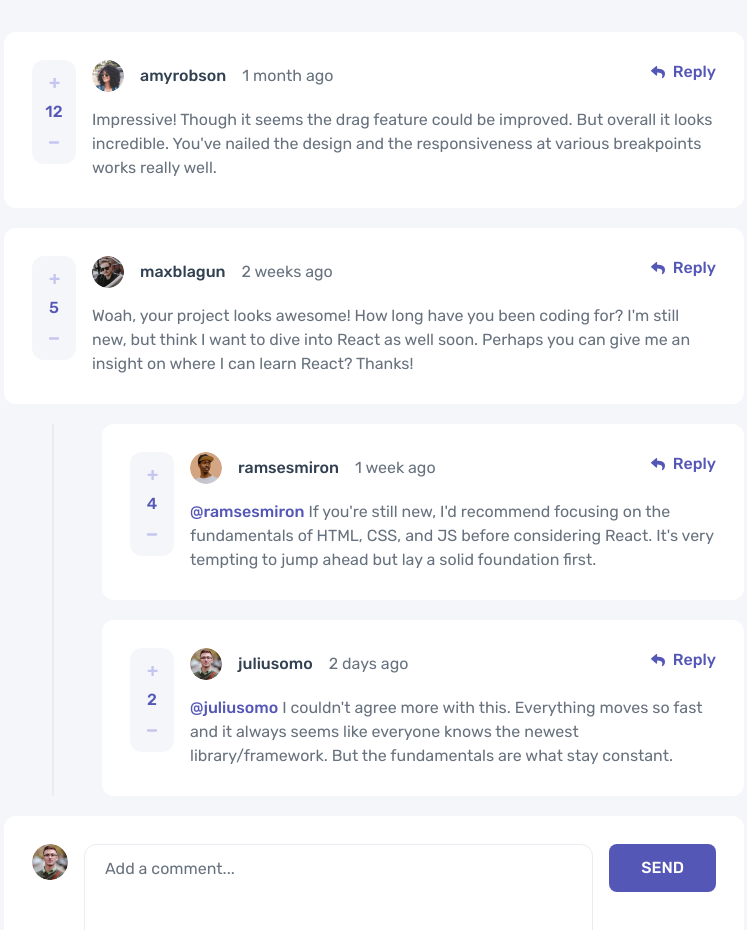
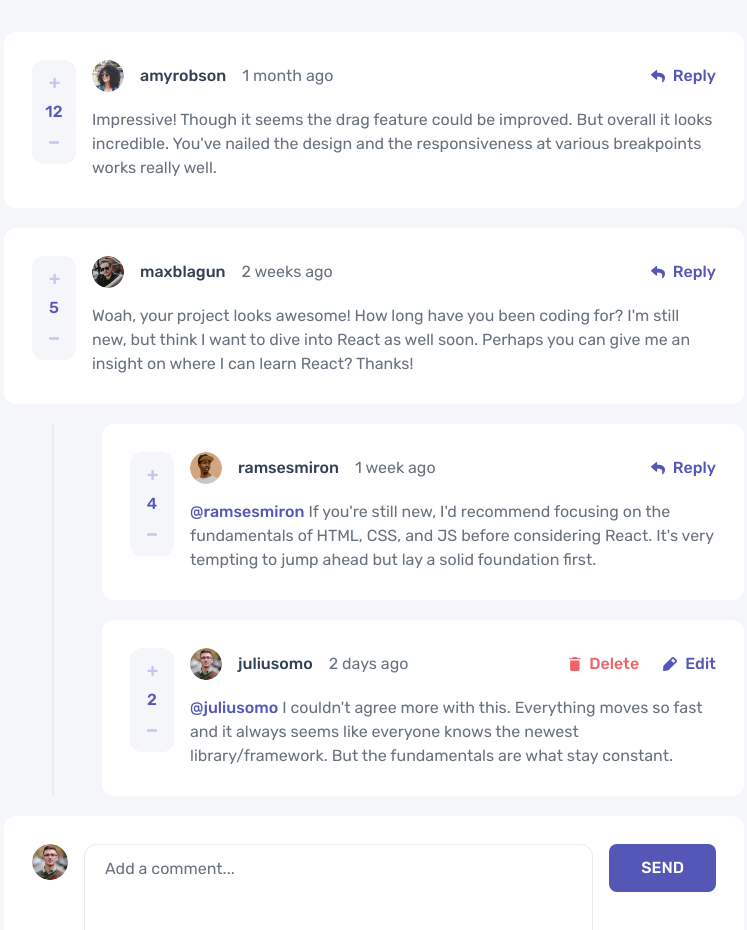
Before and after one commit to arieffadhlan/interactive-comments-section, a React (Vite) app: page / in a window 1280 px wide. Shown: the top 930 px of the page, without its empty margins (266-1013 px from the left). Built offline with nearby package versions, Linux system fonts and the light colour scheme.

Commit message:
feat: functionality to create a comment

```diff
--- a/src/App.jsx
+++ b/src/App.jsx
@@ -15,12 +15,24 @@ export default function App() {
         getData();
     }, []);
 
+    const addCommentHandler = (newComment) => {
+        setComments([...comments, newComment]);
+    };
+
     return (
-        <div className='antialiased min-h-screen flex flex-col justify-center items-center gap-5 py-8 bg-very-light-gray'>
+        <main className='antialiased min-h-screen flex flex-col justify-center items-center gap-5 py-8 bg-very-light-gray'>
             {comments.map((comment) => (
-                <Comment key={comment.id} comment={comment} />
+                <Comment
+                    key={comment.id}
+                    data={comment}
+                    addCommentHandler={addCommentHandler}
+                />
             ))}
-            <AddComment />
-        </div>
+            <AddComment
+                replyingTo=''
+                addCommentHandler={addCommentHandler}
+                width='w-[90%] md:w-[740px]'
+            />
+        </main>
     );
 }
--- a/src/components/AddComment.jsx
+++ b/src/components/AddComment.jsx
@@ -1,20 +1,49 @@
-import React from 'react';
+import React, { useState } from 'react';
 import currentUser from '../assets/images/avatars/image-juliusomo.webp';
 
-export default function AddComment() {
+export default function AddComment({ replyingTo, addCommentHandler, width }) {
+    const [commentText, setCommentText] = useState('');
+
+    const onChangeHandler = (e) => setCommentText(e.target.value);
+
+    const addNewComment = () => {
+        if (commentText === '') return;
+        const newComment = {
+            id: +new Date(),
+            content: `${commentText}`,
+            createdAt: '1 minute ago',
+            score: 0,
+            user: {
+                image: {
+                    png: './images/avatars/image-juliusomo.png',
+                    webp: './images/avatars/image-juliusomo.webp',
+                },
+                username: 'juliusomo',
+            },
+            replies: [],
+        };
+        addCommentHandler(newComment);
+        setCommentText('');
+    };
+
     return (
-        <div className='flex gap-4 p-7 w-[90%] md:w-[740px] rounded-xl bg-white'>
+        <div className={`flex gap-4 p-7 ${width} rounded-xl bg-white`}>
             <img
                 src={currentUser}
                 alt='juliusomo'
                 className='w-9 h-9 rounded-full'
             />
             <textarea
+                value={commentText}
+                onChange={onChangeHandler}
                 placeholder='Add a comment...'
                 className=' placeholder:text-grayish-blue resize-none w-full h-[100px] py-3 px-5 rounded-xl border border-solid border-light-gray text-grayish-blue transition delay-50 ease-in focus:outline-none focus:border-grayish-blue'
             />
             <div>
-                <button className='py-3 px-8 rounded-lg border-0 bg-moderate-blue uppercase font-medium text-white transition delay-50 hover:opacity-90 active:opacity-80'>
+                <button
+                    onClick={addNewComment}
+                    className='py-3 px-8 rounded-lg border-0 bg-moderate-blue uppercase font-medium text-white transition delay-50 hover:opacity-90 active:opacity-80'
+                >
                     Send
                 </button>
             </div>
--- a/src/components/Card/Card.jsx
+++ b/src/components/Card/Card.jsx
@@ -2,11 +2,15 @@ import React from 'react';
 import CardBody from './CardBody';
 import CardVote from './CardVote';
 
-export default function Card({ data }) {
+export default function Card({ data, showAddReply, setShowAddReply }) {
     return (
         <div className='flex gap-4 p-7 rounded-xl bg-white'>
             <CardVote data={data} />
-            <CardBody data={data} />
+            <CardBody
+                data={data}
+                showAddReply={showAddReply}
+                setShowAddReply={setShowAddReply}
+            />
         </div>
     );
 }
--- a/src/components/Card/CardBody.jsx
+++ b/src/components/Card/CardBody.jsx
@@ -1,8 +1,17 @@
-import React from 'react';
+import React, { useContext } from 'react';
+import { CommentContext } from '../../context/CommentContext';
 import { ReactComponent as IconReply } from '../../assets/icons/icon-reply.svg';
+import { ReactComponent as IconEdit } from '../../assets/icons/icon-edit.svg';
+import { ReactComponent as IconDelete } from '../../assets/icons/icon-delete.svg';
 
-export default function CardBody({ data }) {
+export default function CardBody({ data, showAddReply, setShowAddReply }) {
     const { user } = data;
+
+    const showAddComment = () => {
+        showAddReply === data.id
+            ? setShowAddReply(null)
+            : setShowAddReply(data.id);
+    };
 
     return (
         <div className='flex flex-col w-full gap-4'>
@@ -18,11 +27,27 @@ export default function CardBody({ data }) {
                     </span>
                     <span className='text-grayish-blue'>{data.createdAt}</span>
                 </div>
-                <div>
-                    <button className='flex items-center gap-2 border-0 font-medium text-moderate-blue bg-transparent'>
-                        <IconReply />
-                        Reply
-                    </button>
+                <div className='flex items-center gap-6'>
+                    {user.username === 'juliusomo' ? (
+                        <>
+                            <button className='flex items-center gap-2 border-0 font-medium text-soft-red bg-transparent'>
+                                <IconDelete />
+                                Delete
+                            </button>
+                            <button className='flex items-center gap-2 border-0 font-medium text-moderate-blue bg-transparent'>
+                                <IconEdit />
+                                Edit
+                            </button>
+                        </>
+                    ) : (
+                        <button
+                            onClick={showAddComment}
+                            className='flex items-center gap-2 border-0 font-medium text-moderate-blue bg-transparent'
+                        >
+                            <IconReply />
+                            Reply
+                        </button>
+                    )}
                 </div>
             </div>
             <p className='break-words text-base text-grayish-blue'>
--- a/src/components/Comment.jsx
+++ b/src/components/Comment.jsx
@@ -1,12 +1,30 @@
-import React from 'react';
-import Card from './Card/Card';
+import React, { useState } from 'react';
+import AddComment from './AddComment';
+import CardBody from './Card/CardBody';
+import CardVote from './Card/CardVote';
 import Reply from './Reply';
 
-export default function Comment({ comment }) {
+export default function Comment({ data, addCommentHandler }) {
+    const [showAddReply, setShowAddReply] = useState(null);
+
     return (
         <div className='flex flex-col gap-5 w-[90%] md:w-[740px]'>
-            <Card data={comment} />
-            <Reply comment={comment} />
+            <div className='flex gap-4 p-7 rounded-xl bg-white'>
+                <CardVote data={data} />
+                <CardBody
+                    data={data}
+                    showAddReply={showAddReply}
+                    setShowAddReply={setShowAddReply}
+                />
+            </div>
+            {showAddReply && (
+                <AddComment
+                    replyingTo={data.user.username}
+                    addCommentHandler={addCommentHandler}
+                    width='full'
+                />
+            )}
+            <Reply data={data} />
         </div>
     );
 }
--- a/src/components/Reply.jsx
+++ b/src/components/Reply.jsx
@@ -1,13 +1,36 @@
-import React from 'react';
-import Card from './Card/Card';
+import React, { useState } from 'react';
+import AddComment from './AddComment';
+import CardBody from './Card/CardBody';
+import CardVote from './Card/CardVote';
 
-export default function Reply({ comment }) {
+export default function Reply({ data, addCommentHandler }) {
+    const [showAddReply, setShowAddReply] = useState(null);
+
     return (
         <>
-            {comment.replies.length >= 1 && (
+            {data.replies.length >= 1 && (
                 <div className='flex flex-col items-center gap-5 ml-12 pl-12 border-l-2 border-solid border-light-gray'>
-                    {comment.replies.map((reply) => (
-                        <Card key={reply.id} data={reply} />
+                    {data.replies.map((reply) => (
+                        <div
+                            key={reply.id}
+                            className='flex flex-col gap-5 w-full'
+                        >
+                            <div className='flex gap-4 p-7 rounded-xl bg-white'>
+                                <CardVote data={reply} />
+                                <CardBody
+                                    data={reply}
+                                    showAddReply={showAddReply}
+                                    setShowAddReply={setShowAddReply}
+                                />
+                            </div>
+                            {showAddReply === reply.id && (
+                                <AddComment
+                                    replyingTo={reply.user.username}
+                                    addCommentHandler={addCommentHandler}
+                                    width='full'
+                                />
+                            )}
+                        </div>
                     ))}
                 </div>
             )}
--- /dev/null
+++ b/src/context/CommentContext.jsx
@@ -0,0 +1,61 @@
+import { createContext, useReducer } from 'react';
+
+const initialCommentState = {
+    currentUser: {
+        image: {
+            png: './images/avatars/image-juliusomo.png',
+            webp: './images/avatars/image-juliusomo.webp',
+        },
+        username: 'juliusomo',
+    },
+    comments: {},
+};
+
+const commentActions = {
+    ADD: 'ADD',
+    EDIT: 'EDIT',
+    DELETE: 'DELETE',
+};
+
+const CommentReducer = (state, action) => {
+    switch (action.type) {
+        case commentActions.ADD:
+            console.log(state);
+            console.log('Add Comment');
+            break;
+        case commentActions.EDIT:
+            console.log('Edit Comment');
+            break;
+        case commentActions.DELETE:
+            console.log('Delete Comment');
+            break;
+        default:
+            break;
+    }
+};
+
+export const CommentContext = createContext();
+
+export const CommentProvider = ({ children }) => {
+    const [state, dispatch] = useReducer(CommentReducer, initialCommentState);
+
+    const addComment = (comment) => {
+        dispatch({
+            type: commentActions.ADD,
+            payload: comment,
+        });
+    };
+
+    return (
+        <CommentContext.Provider
+            value={{
+                ...state,
+                addComment,
+            }}
+        >
+            {children}
+        </CommentContext.Provider>
+    );
+};
+
+export default CommentProvider;
```
